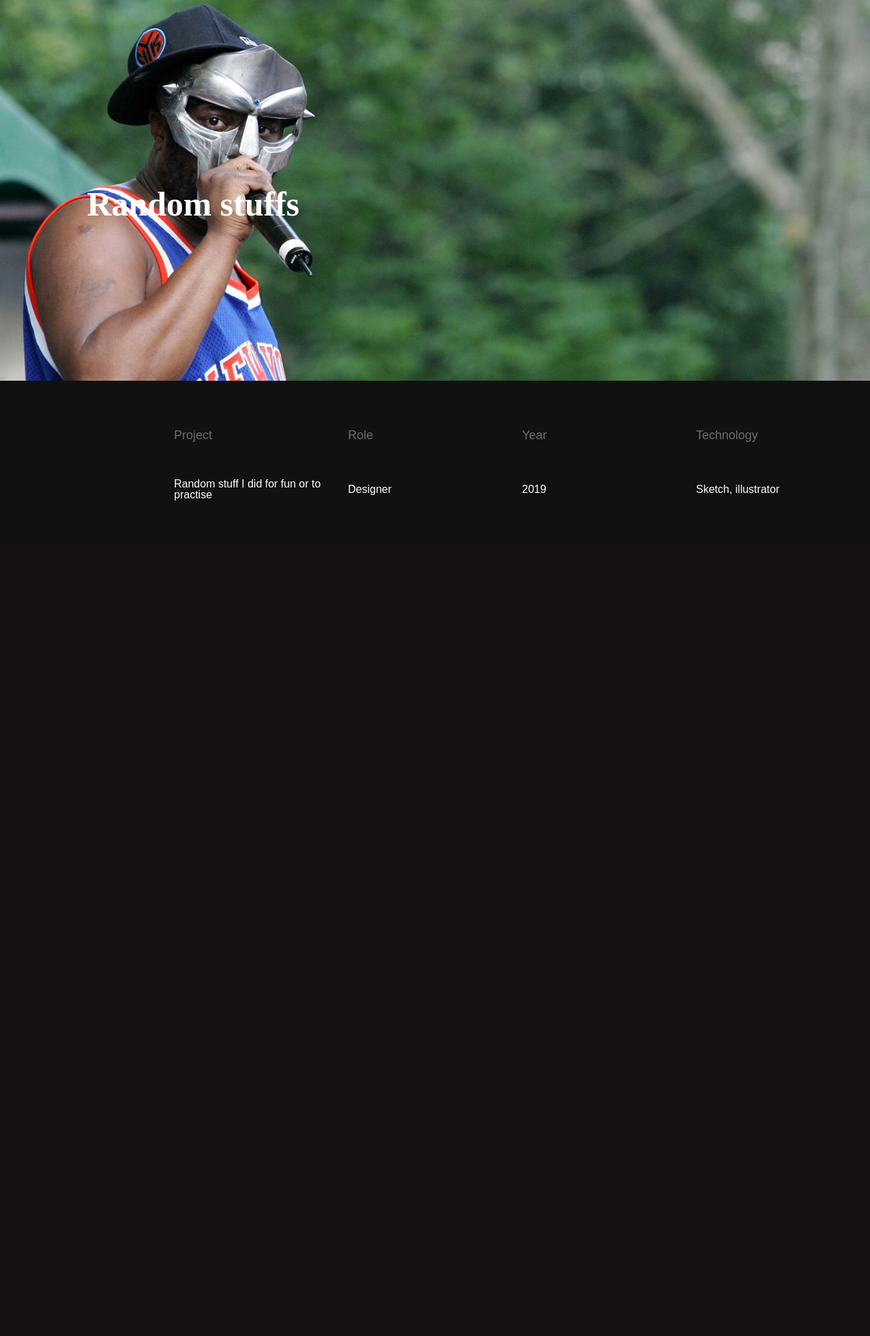
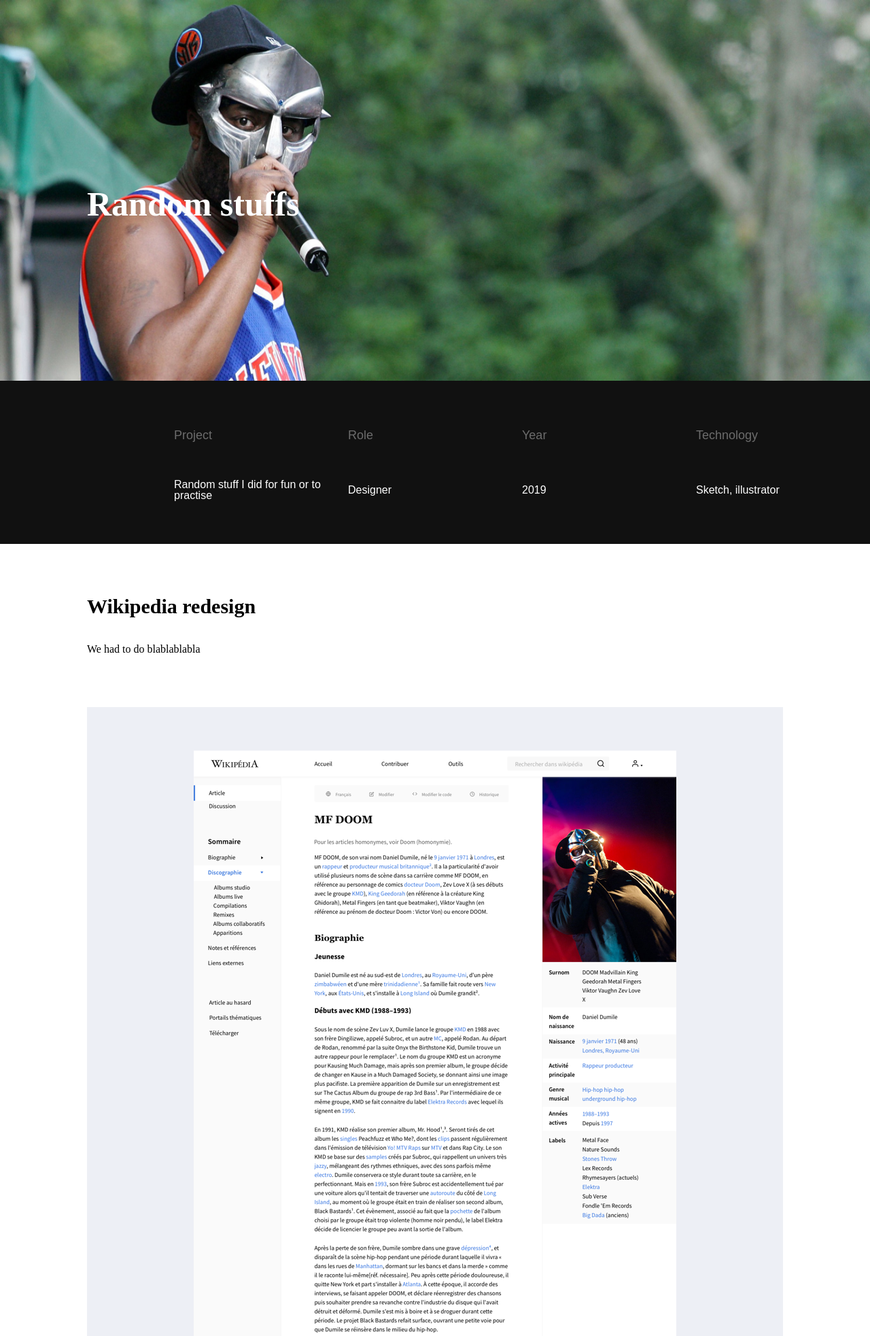
Before and after one commit to colineanb/portfolio, a PHP site: page /1.html in a window 1280 px wide. Shown: the top 1965 px of the page at 68% size. Before the commit the page ends 736 px from the top, so only its background shows below. Run offline with PHP 8.4, Linux system fonts and the light colour scheme.

Commit message:
:sparkles: add content page

```diff
--- a/1.html
+++ b/1.html
@@ -30,5 +30,36 @@
                 <p>Sketch, illustrator</p>
             </div>
     </div>
+    <div class="project">
+        <div class="project-title">
+            <h2>Wikipedia redesign</h2>
+            <p>We had to do blablablabla</p>
+        </div>
+        <div class="project-background">
+            <img src="images/wiki.png" alt="">
+        </div>
+    </div>
+    <div class="project">
+        <div class="project-title">
+            <h2>Product page concept</h2>
+            <p>We had to do blablablabla</p>
+        </div>
+        <div class="project-background">
+            <img src="images/hyphen.png" alt="">
+        </div>
+    </div>
+    <footer>
+        <div class="background">
+            <div class="background-text">
+                <p>Next project</p>
+                <h3>Typography exercise</h3>
+                <p class="discover">Découvrir</p>
+            </div>
+        </div>
+        <div class="img-container">
+            <div class="opacity"></div>
+
+        </div>
+    </footer>
 </body>
 </html>
--- a/styles/random.css
+++ b/styles/random.css
@@ -70,3 +70,107 @@
     display:flex;
     align-items: center;
 }
+
+/***************
+    projects
+****************/
+
+.project{
+    width:100vw;
+    display:flex;
+    align-items: center;
+    flex-direction: column;
+}
+
+.project .project-title{
+    width:80vw;
+    height: 30vh;
+    display:flex;
+    flex-direction: column;
+    justify-content: center;
+}
+
+.project .project-title h2{
+    font-family: 'Tiempos Headline';
+    font-weight: bold;
+    font-size: 30px;
+    padding-bottom:4%;
+}
+
+.project .projet-title p{
+
+}
+
+.project .project-background{
+    width:80vw;
+    background:#EDEFF5;
+    display:flex;
+    justify-content: center;
+    padding-top:5%;
+    padding-bottom:5%;
+}
+
+/***************
+    footer
+****************/
+footer{
+    width:100vw;
+    height: 35vh;
+    padding-top:5%;
+    display:flex;
+    flex-direction: row;
+
+}
+footer .background{
+    width:40vw;
+    height: 35vh;
+    background:#111111;
+    display: flex;
+    justify-content: flex-end;
+    align-items: center;
+}
+footer .background .background-text{
+    width:28vw;
+    height: 20vh;
+    display: flex;
+    flex-direction: column;
+    justify-content: center;
+    position: absolute;
+    left:25%;
+}
+
+
+footer .background p, h3{
+    color:#6C6C6C;
+    font-family: 'Berthold Akzidenz Grotesk', sans-serif;
+    font-weight: 500;
+    padding-top:4%;
+    padding-bottom:4%;
+}
+
+footer .background h3{
+    color:white;
+    font-family: 'Tiempos Headline';
+    font-size: 35px;
+    font-weight: 500;
+}
+
+footer .img-container{
+    width:60vw;
+    height: 35vh;
+    background: linear-gradient(
+        rgba(0, 0, 0, 0.45),
+        rgba(0, 0, 0, 0.45)
+        ),url(../images/footer.png);
+}
+footer .img-container img{
+    width:60vw;
+    height: 35vh;
+}
+
+footer .img-container .opacity{
+    width:60vw;
+    height: 35vh;
+    background:black;
+    opacity: 0.1;
+}
```
Also changed, not shown: images/footer.png (added), images/header1.png, images/hyphen.png (added), images/wiki.png (added).
